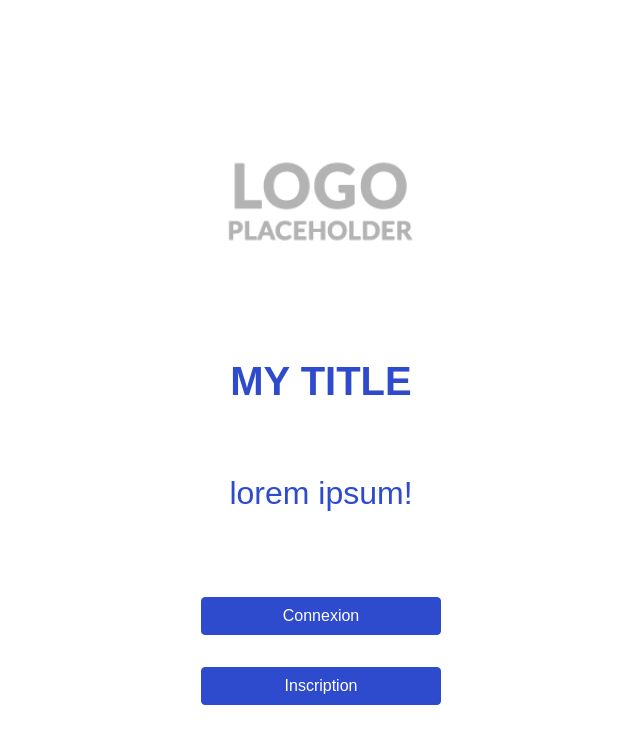
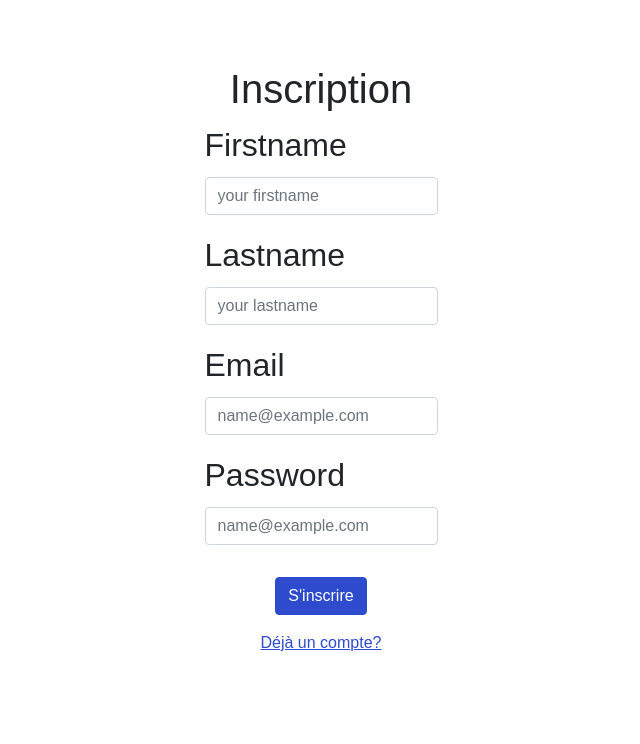
Before and after one commit to loic-bodolec/graphql-auth, a React (Create React App) app in the folder react-graphql-training/: page /signup in a window 1280 px wide. Before the commit this address led to /. Shown: the top 744 px of the page, without its empty margins (319-959 px from the left). Built offline with nearby package versions, Linux system fonts and the light colour scheme.

Commit message:
init : layout

```diff
--- a/react-graphql-training/package.json
+++ b/react-graphql-training/package.json
@@ -18,8 +18,7 @@
     "react-bootstrap": "^2.1.1",
     "react-dom": "^17.0.2",
     "react-icons": "^4.3.1",
-    "react-router": "5.2.0",
-    "react-router-dom": "5.2.0",
+    "react-router-dom": "^6.2.1",
     "react-scripts": "4.0.3",
     "typescript": "^4.1.2",
     "web-vitals": "^1.0.1"
--- a/react-graphql-training/src/Router.tsx
+++ b/react-graphql-training/src/Router.tsx
@@ -1,34 +1,33 @@
 import { useQuery } from '@apollo/client';
-import { Redirect, Route } from 'react-router';
-import { BrowserRouter } from 'react-router-dom';
+import { BrowserRouter, /* Navigate, */ Route, Routes } from 'react-router-dom';
 import { GET_PROFILE } from './services/api/queries/user-queries';
 import HomeScreen from './views/Home';
 import SigninScreen from './views/Signin';
 import SignupScreen from './views/Signup';
 import DashboardScreen from './views/Dashboard';
 import ProfileScreen from './views/Profile';
+import { Layout } from './components/Layout';
 
 function Router(): JSX.Element {
   const { data /*, loading, error */ } = useQuery(GET_PROFILE);
 
   return (
     <BrowserRouter>
-      <Redirect exact path="/" to={data ? '/dashboard' : '/'} />
-      <Route exact path="/signin">
-        <SigninScreen></SigninScreen>
-      </Route>
-      <Route exact path="/signup">
-        <SignupScreen></SignupScreen>
-      </Route>
-      <Route exact path="/dashboard">
-        <DashboardScreen></DashboardScreen>
-      </Route>
-      <Route exact path="/profile">
-        <ProfileScreen></ProfileScreen>
-      </Route>
-      <Route exact path="/">
-        <HomeScreen></HomeScreen>
-      </Route>
+      <Routes>
+        {/*         <Navigate to={data ? '/dashboard' : '/'} /> */}
+        <Route path="/" element={<HomeScreen />} />
+        <Route path="/signin" element={<SigninScreen />} />
+        <Route path="/signup" element={<SignupScreen />} />
+        {data ? (
+          <Route element={<Layout />}>
+            <Route path="/dashboard" element={<DashboardScreen />} />
+            <Route path="/profile" element={<ProfileScreen />} />
+          </Route>
+        ) : (
+          '/'
+        )}
+        <Route path="*" element={<HomeScreen />} />
+      </Routes>
     </BrowserRouter>
   );
 }
--- /dev/null
+++ b/react-graphql-training/src/components/Layout.tsx
@@ -0,0 +1,21 @@
+import React, { useState } from 'react';
+import { Outlet } from 'react-router-dom';
+import Header from './header/Header';
+import SideBar from './nav/SideBar';
+
+export const Layout = () => {
+  const [isActive, setIsActive] = useState(false);
+  const showSidebar = () => setIsActive(!isActive);
+
+  const id = 'layout';
+
+  return (
+    <>
+      <SideBar isActive={isActive} showSidebar={showSidebar} />
+      <Header showSidebar={showSidebar} />
+      <div data-testid={`${id}-children`}>
+        <Outlet />
+      </div>
+    </>
+  );
+};
--- a/react-graphql-training/src/services/api/queries/user-queries.ts
+++ b/react-graphql-training/src/services/api/queries/user-queries.ts
@@ -17,6 +17,7 @@ export const GET_PROFILE = gql`
 export const GET_USERS = gql`
   query GetUsers {
     getUsers {
+      id
       firstname
       lastname
       email
--- a/react-graphql-training/src/views/Dashboard.tsx
+++ b/react-graphql-training/src/views/Dashboard.tsx
@@ -1,27 +1,20 @@
-import React, { useState } from 'react';
+import React from 'react';
 import { useQuery } from '@apollo/client';
-import { useHistory } from 'react-router';
-import Header from '../components/header/Header';
-import SideBar from '../components/nav/SideBar';
+import { useNavigate } from 'react-router-dom';
 import { Button } from 'react-bootstrap';
 import { GET_PROFILE } from '../services/api/queries/user-queries';
 import UserList from '../components/UsersList';
 
 function DashboardScreen(): JSX.Element {
-  const [isActive, setIsActive] = useState(false);
-  const showSidebar = () => setIsActive(!isActive);
-  const { replace } = useHistory();
+  const push = useNavigate();
   const { data /* , loading */, error } = useQuery(GET_PROFILE);
 
   const onSignOut = () => {
     localStorage.removeItem('token');
-    replace('/');
+    push('/');
   };
 
   return (
-    <>
-      <Header showSidebar={showSidebar} />
-      <SideBar isActive={isActive} showSidebar={showSidebar} />
     <div className="dashboard-container">
       <h1>Tableau de bord</h1>
       {error && <p>Erreur!</p>}
@@ -35,7 +28,6 @@ function DashboardScreen(): JSX.Element {
       )}
       <UserList />
     </div>
-    </>
   );
 }
 
--- a/react-graphql-training/src/views/Home.tsx
+++ b/react-graphql-training/src/views/Home.tsx
@@ -1,9 +1,9 @@
-import { useHistory } from 'react-router';
+import { useNavigate } from 'react-router-dom';
 import { Button } from 'react-bootstrap';
 import Logo from '../assets/logo.png';
 
 function HomeScreen(): JSX.Element {
-  const { push } = useHistory();
+  const push = useNavigate();
 
   return (
     <div className="home-container">
--- a/react-graphql-training/src/views/Signin.tsx
+++ b/react-graphql-training/src/views/Signin.tsx
@@ -1,7 +1,6 @@
 import { useMutation } from '@apollo/client';
 import { /* useEffect,  */ useState } from 'react';
-import { Link } from 'react-router-dom';
-import { useHistory } from 'react-router';
+import { useNavigate, Link } from 'react-router-dom';
 import { Button } from 'react-bootstrap';
 import Form from 'react-bootstrap/Form';
 import { SIGNIN } from '../services/api/mutations/user-mutations';
@@ -13,7 +12,7 @@ import { SIGNIN } from '../services/api/mutations/user-mutations';
 `; */
 
 function SigninScreen(): JSX.Element {
-  const { replace } = useHistory();
+  const push = useNavigate();
   const [email, setEmail] = useState('');
   const [password, setPassword] = useState('');
   const [failed, setFailed] = useState(false);
@@ -30,7 +29,7 @@ function SigninScreen(): JSX.Element {
     if (result.data.signin) {
       // success
       localStorage.setItem('token', result.data.signin);
-      replace('/dashboard');
+      push('/dashboard');
     } else {
       // failed
       setFailed(true);
--- a/react-graphql-training/src/views/Signup.tsx
+++ b/react-graphql-training/src/views/Signup.tsx
@@ -1,7 +1,6 @@
 import { useMutation } from '@apollo/client';
 import { useState } from 'react';
-import { useHistory } from 'react-router';
-import { Link } from 'react-router-dom';
+import { useNavigate, Link } from 'react-router-dom';
 import gql from 'graphql-tag';
 import { Button } from 'react-bootstrap';
 import Form from 'react-bootstrap/Form';
@@ -18,7 +17,7 @@ const SIGNUP = gql`
 `;
 
 function SignupScreen(): JSX.Element {
-  const { replace } = useHistory();
+  const push = useNavigate();
   const [firstname, setFirstName] = useState('');
   const [lastname, setLastName] = useState('');
   const [email, setEmail] = useState('');
@@ -35,7 +34,7 @@ function SignupScreen(): JSX.Element {
       }
     });
     // success
-    replace('/');
+    push('/signin');
   };
 
   return (
```
Also changed, not shown: 1 other file (tests, documents, lock files or other folders). Lines whose indentation alone changed are shown as unchanged.
